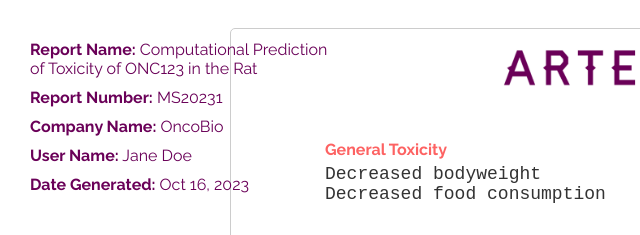
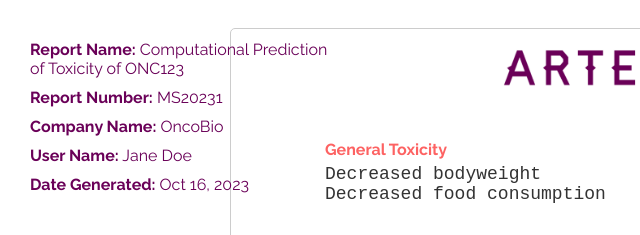
Before and after one commit to OmniTox-AI/ARTEMIS-Prototype, a plain HTML site: page PrototypeOutput.html in a window 1280 px wide. Shown: the top 235 px of the page, 10-650 px from the left. Drawn offline with Linux system fonts and the light colour scheme.

Commit message:
Update PrototypeOutput.html

```diff
--- a/PrototypeOutput.html
+++ b/PrototypeOutput.html
@@ -209,7 +209,7 @@
 
 	<div class="info-container">
     	<ul class="info-list">
-        	<li><strong>Report Name:</strong> Computational Prediction of Toxicity of ONC123 in the Rat</li>
+        	<li><strong>Report Name:</strong> Computational Prediction of Toxicity of ONC123</li>
         	<li><strong>Report Number:</strong> MS20231</li>
         	<li><strong>Company Name:</strong> OncoBio</li>
         	<li><strong>User Name:</strong> Jane Doe</li>
```
